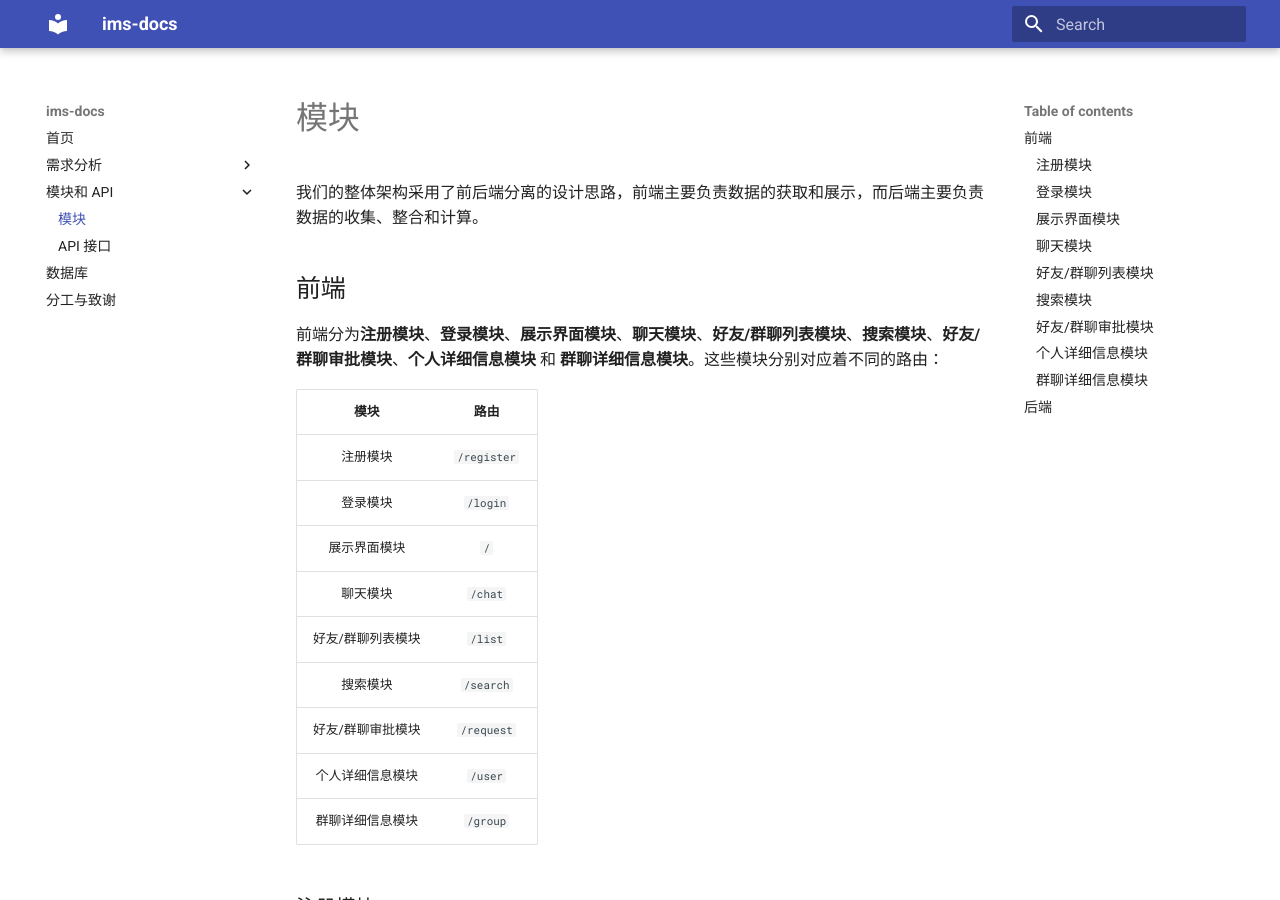
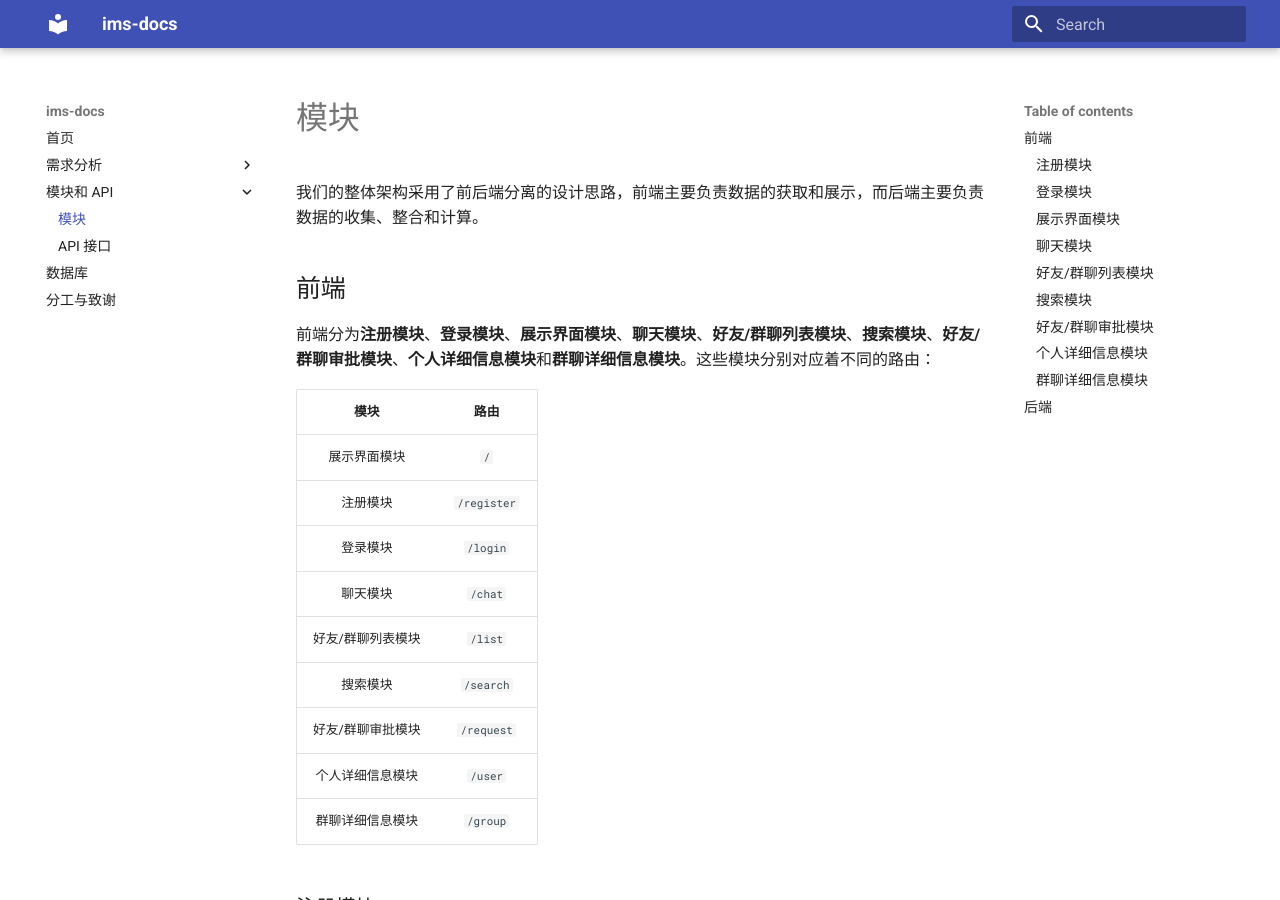
Before and after one commit to leverimmy/ims-docs, an MkDocs documentation site: the page built from docs/module.md, in a window 1280 px wide and 900 px high. Built offline with MkDocs 1.6.1 and Material for MkDocs 9.7.7, drawn with Linux system fonts in a browser that asks for light colours.

```diff
--- a/docs/module.md
+++ b/docs/module.md
@@ -4,13 +4,13 @@
 
 ## 前端
 
-前端分为**注册模块**、**登录模块**、**展示界面模块**、**聊天模块**、**好友/群聊列表模块**、**搜索模块**、**好友/群聊审批模块**、**个人详细信息模块** 和 **群聊详细信息模块**。这些模块分别对应着不同的路由：
+前端分为**注册模块**、**登录模块**、**展示界面模块**、**聊天模块**、**好友/群聊列表模块**、**搜索模块**、**好友/群聊审批模块**、**个人详细信息模块**和**群聊详细信息模块**。这些模块分别对应着不同的路由：
 
 | 模块 | 路由 |
 |:-:|:-:|
+| 展示界面模块 | `/` |
 | 注册模块 | `/register` |
 | 登录模块 | `/login` |
-| 展示界面模块 | `/` |
 | 聊天模块 | `/chat` |
 | 好友/群聊列表模块 | `/list` |
 | 搜索模块 | `/search` |
```
